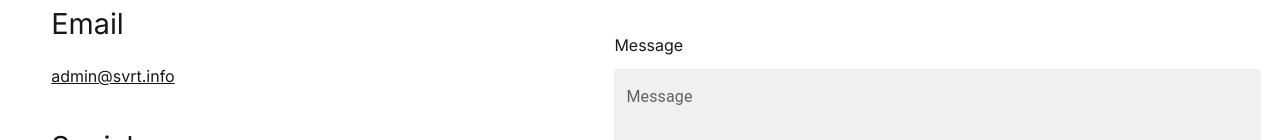
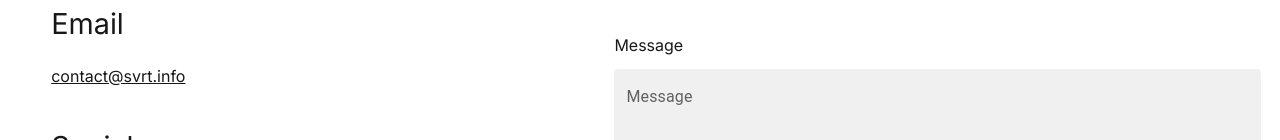
Before and after one commit to liwenss/svrt, a Next.js app in the folder svrt-project/: page /chat in a window 1280 px wide. Shown: the part 410-550 px from the top of the page. Built offline with nearby package versions, Linux system fonts and the light colour scheme; a web font is replaced by a local one.

Commit message:
Update page.tsx

```diff
--- a/svrt-project/app/chat/page.tsx
+++ b/svrt-project/app/chat/page.tsx
@@ -49,7 +49,7 @@ export default function Page() {
                     <p className={styles['title']}>Let's chat.</p>
                     <p className={styles['subtext']}>Reach out if you want to get funding or partner with us.</p>
                     <p className={styles['another-maintext']}>Email</p>
-                    <p className={styles['small-text']}>admin@svrt.info</p>
+                    <p className={styles['small-text']}>contact@svrt.info</p>
                     <p className={styles['another-maintext']}>Socials</p>
                     <div>
                         <a href="https://drive.google.com/file/d/1Pxi7OOSL_9KwQlZvY-VcVtxIy5nCnJCX/view?usp=sharing" className={styles['small-text']}>WeChat</a>
```
